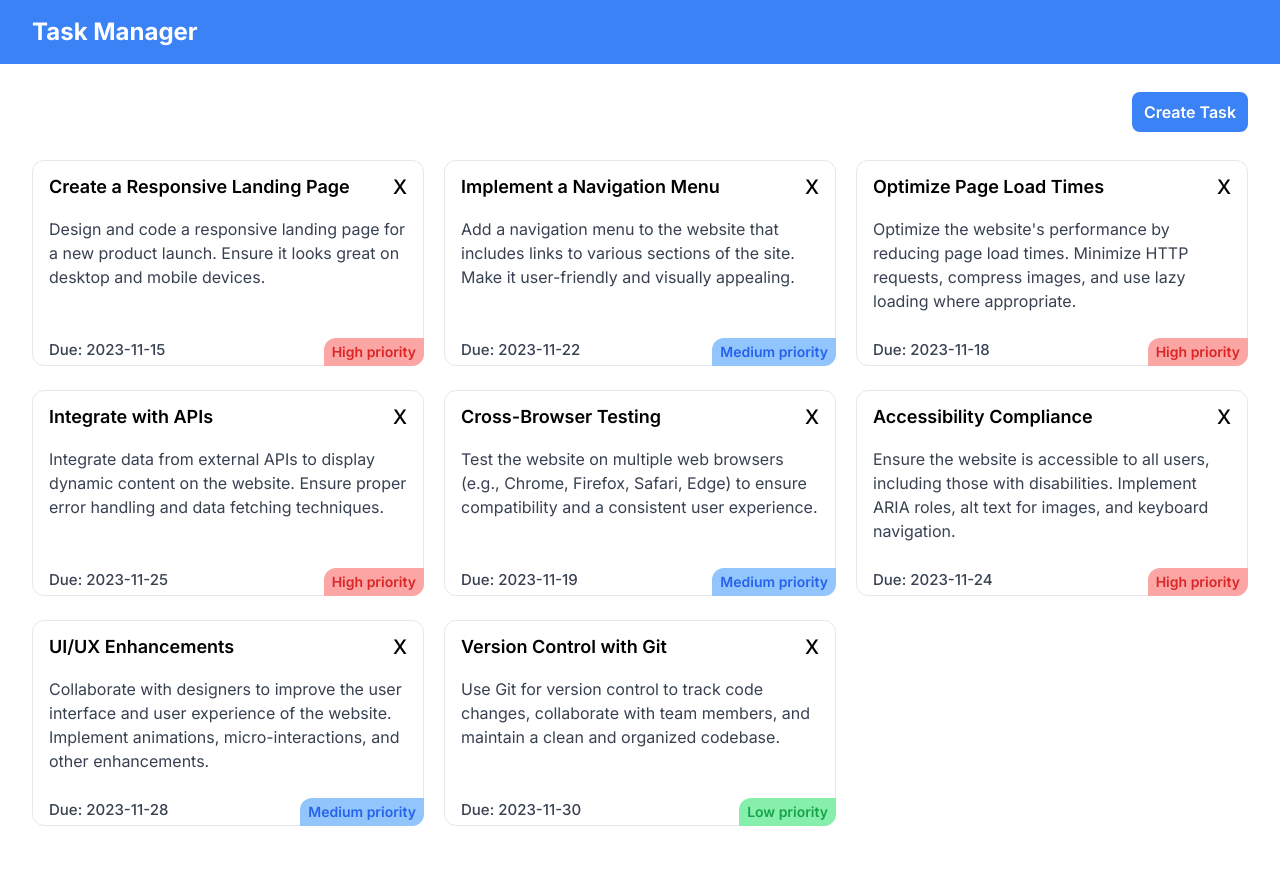
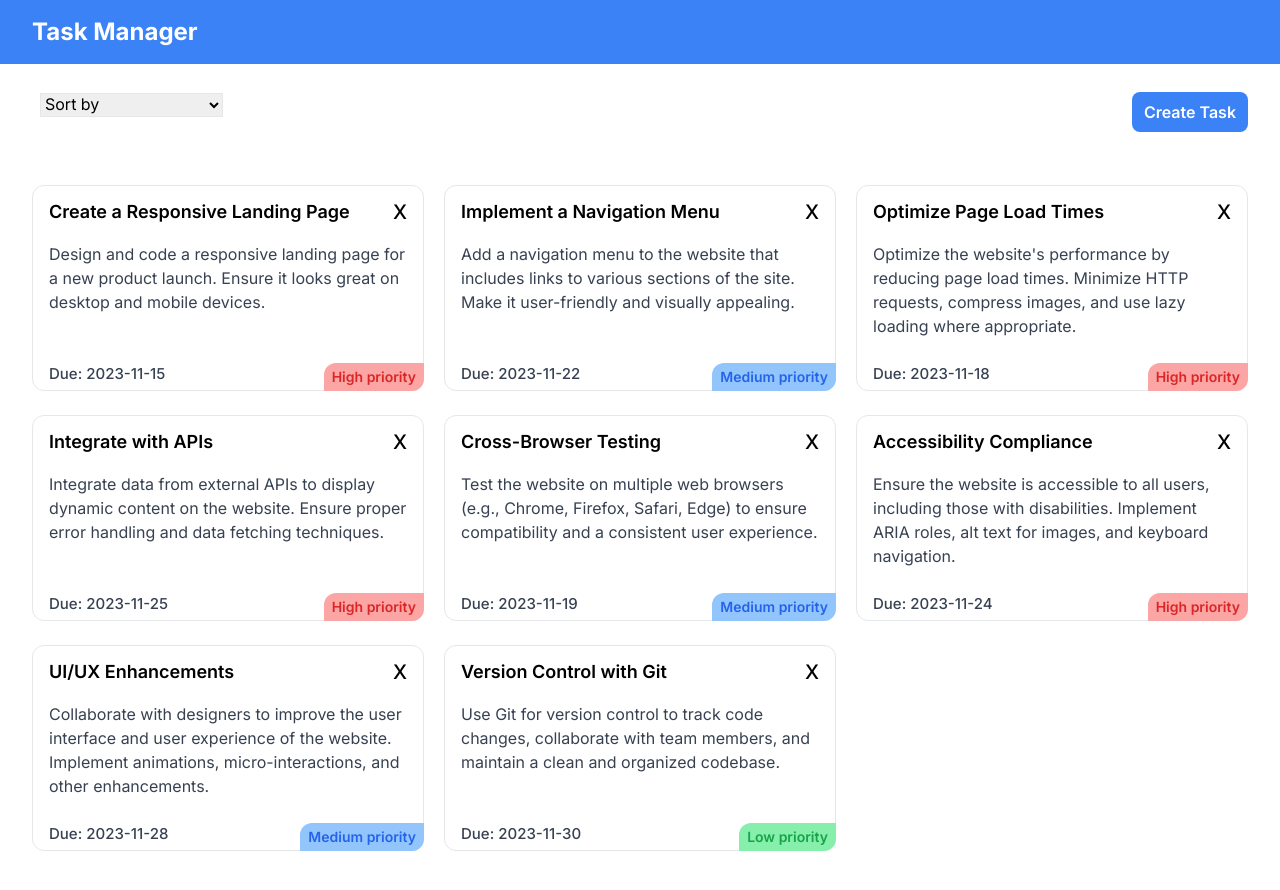
Before and after one commit to Jesusborjas006/task-manager, a Next.js app: page /tasks in a window 1280 px wide. Shown: the top 890 px of the page. Built offline with nearby package versions, Linux system fonts and the light colour scheme.

Commit message:
Add sort functionality for priority

```diff
--- a/app/tasks/page.tsx
+++ b/app/tasks/page.tsx
@@ -1,14 +1,19 @@
 "use client";
-import { useState } from "react";
+
+import { useEffect, useState } from "react";
 import CreateTaskBtn from "../ui/CreateTaskBtn";
 import FormModal from "../ui/FormModal";
 import Tasks from "../ui/Tasks";
 import { tasksData } from "../lib/placeholder-data";
 import NoTasksMessage from "../ui/NoTasksMessage";
+import SortSelect from "../ui/SortSelect";
+
+const priorityArray = ["Low", "Medium", "High"];
 
 const Page = () => {
   const [tasks, setTasks] = useState(tasksData);
   const [isCreatingTask, setIsCreatingTask] = useState(false);
+  const [sortBy, setSortBy] = useState("");
 
   const addNewTask = (newTask: {
     id: number;
@@ -25,6 +30,50 @@ const Page = () => {
     setTasks(filteredTasks);
   };
 
+  const sortTasks = () => {
+    if (sortBy === "priority") {
+      setTasks(
+        [...tasks].sort((a, b) => {
+          return (
+            priorityArray.indexOf(a.priority) -
+            priorityArray.indexOf(b.priority)
+          );
+        })
+      );
+    } else if (sortBy === "priority2") {
+      setTasks(
+        [...tasks].sort((a, b) => {
+          return (
+            priorityArray.indexOf(b.priority) -
+            priorityArray.indexOf(a.priority)
+          );
+        })
+      );
+    }
+  };
+
+  useEffect(() => {
+    if (sortBy === "priority") {
+      setTasks(
+        [...tasks].sort((a, b) => {
+          return (
+            priorityArray.indexOf(a.priority) -
+            priorityArray.indexOf(b.priority)
+          );
+        })
+      );
+    } else if (sortBy === "priority2") {
+      setTasks(
+        [...tasks].sort((a, b) => {
+          return (
+            priorityArray.indexOf(b.priority) -
+            priorityArray.indexOf(a.priority)
+          );
+        })
+      );
+    }
+  }, [sortBy, tasks]);
+
   return (
     <div className="relative">
       {isCreatingTask && (
@@ -33,6 +82,8 @@ const Page = () => {
           setIsCreatingTask={setIsCreatingTask}
         />
       )}
+
+      <SortSelect sortBy={sortBy} setSortBy={setSortBy} sortTasks={sortTasks} />
 
       {!isCreatingTask && (
         <CreateTaskBtn setIsCreatingTask={setIsCreatingTask} />
--- a/app/ui/FormModal.tsx
+++ b/app/ui/FormModal.tsx
@@ -86,7 +86,6 @@ const FormModal = ({ addNewTask, setIsCreatingTask }: any) => {
           <select
             name="priority"
             className="w-full border mb-6 p-2 rounded-md"
-            value={form.priority}
             onChange={handlePriority}
           >
             <option value="Low">Low</option>
--- /dev/null
+++ b/app/ui/SortSelect.tsx
@@ -0,0 +1,15 @@
+const SortSelect = ({ setSortBy }: any) => {
+  const handleChange = (e: any) => {
+    setSortBy(e.target.value);
+  };
+
+  return (
+    <select className="border ml-10" onChange={handleChange}>
+      <option value="">Sort by</option>
+      <option value="priority">Priority (Low to High)</option>
+      <option value="priority2">Priority (High to Low)</option>
+    </select>
+  );
+};
+
+export default SortSelect;
--- a/app/ui/Tasks.tsx
+++ b/app/ui/Tasks.tsx
@@ -1,4 +1,4 @@
-"use client";
+// "use client";
 
 import Task from "./Task";
 
```
